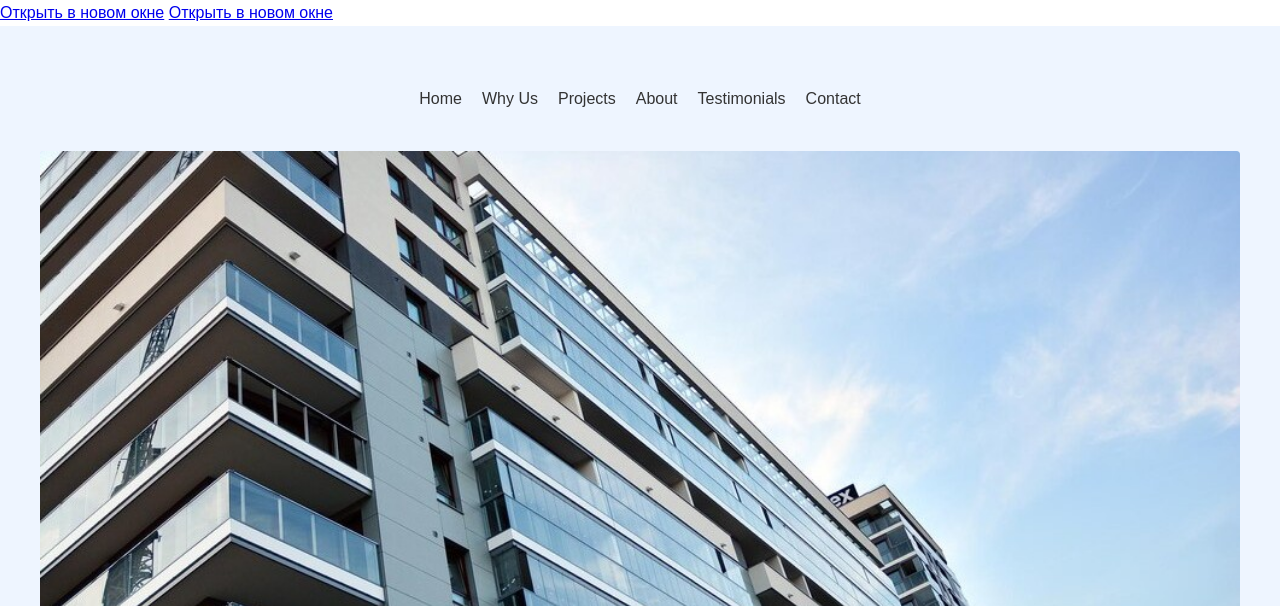
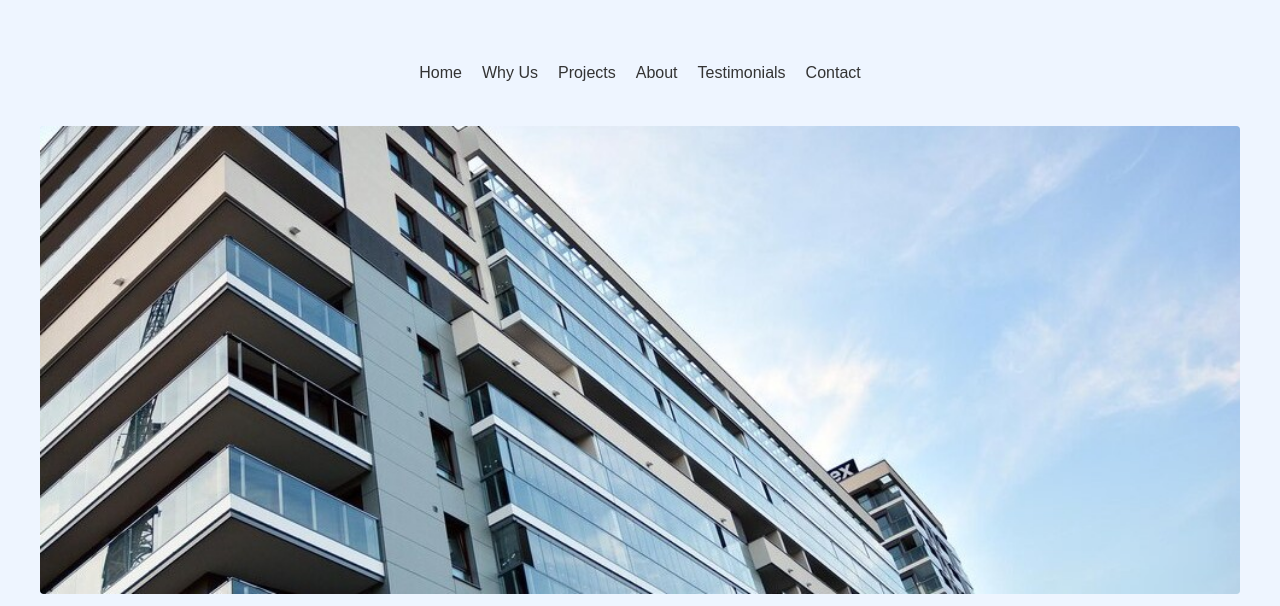
Before and after one commit to CEBEPHEEwebstudio/CEBEPHEEwebstudio.github.io, a plain HTML site: page company.html in a window 1280 px wide. Shown: the top 606 px of the page. Drawn offline with Linux system fonts and the light colour scheme.

Commit message:
Update company.html

```diff
--- a/company.html
+++ b/company.html
@@ -21,8 +21,6 @@
   </style>
 </head>
 <body>
-  <a href="https://example.com/novaya-stranica" target="_blank">Открыть в новом окне</a>
-<a href="https://example.com/novaya-stranica" target="_blank">Открыть в новом окне</a>
   <!-- Header with Navigation and Hero -->
   <header style="background: #eef5ff;">
     <div class="container" style="display: flex; flex-direction: column; align-items: center;">
```
